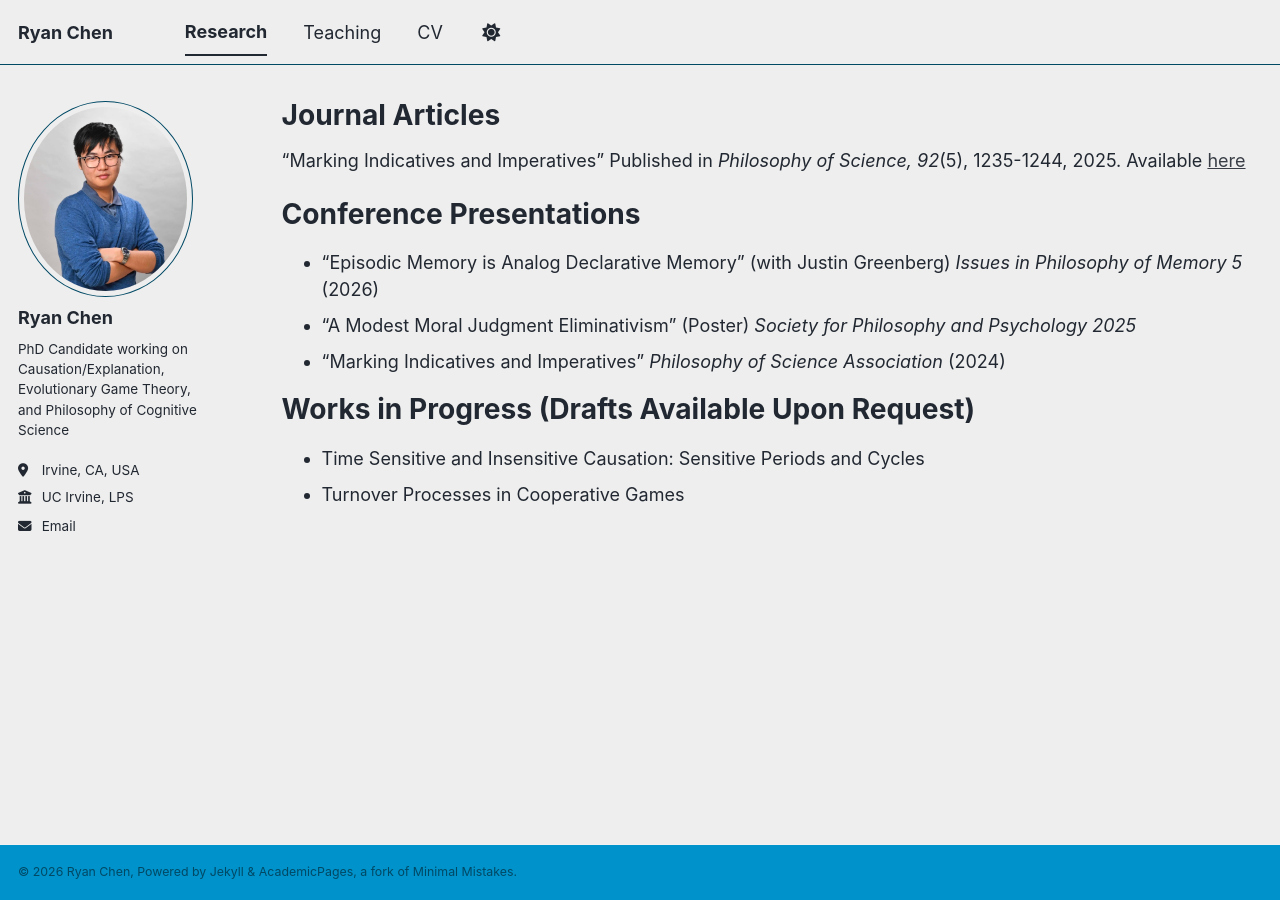
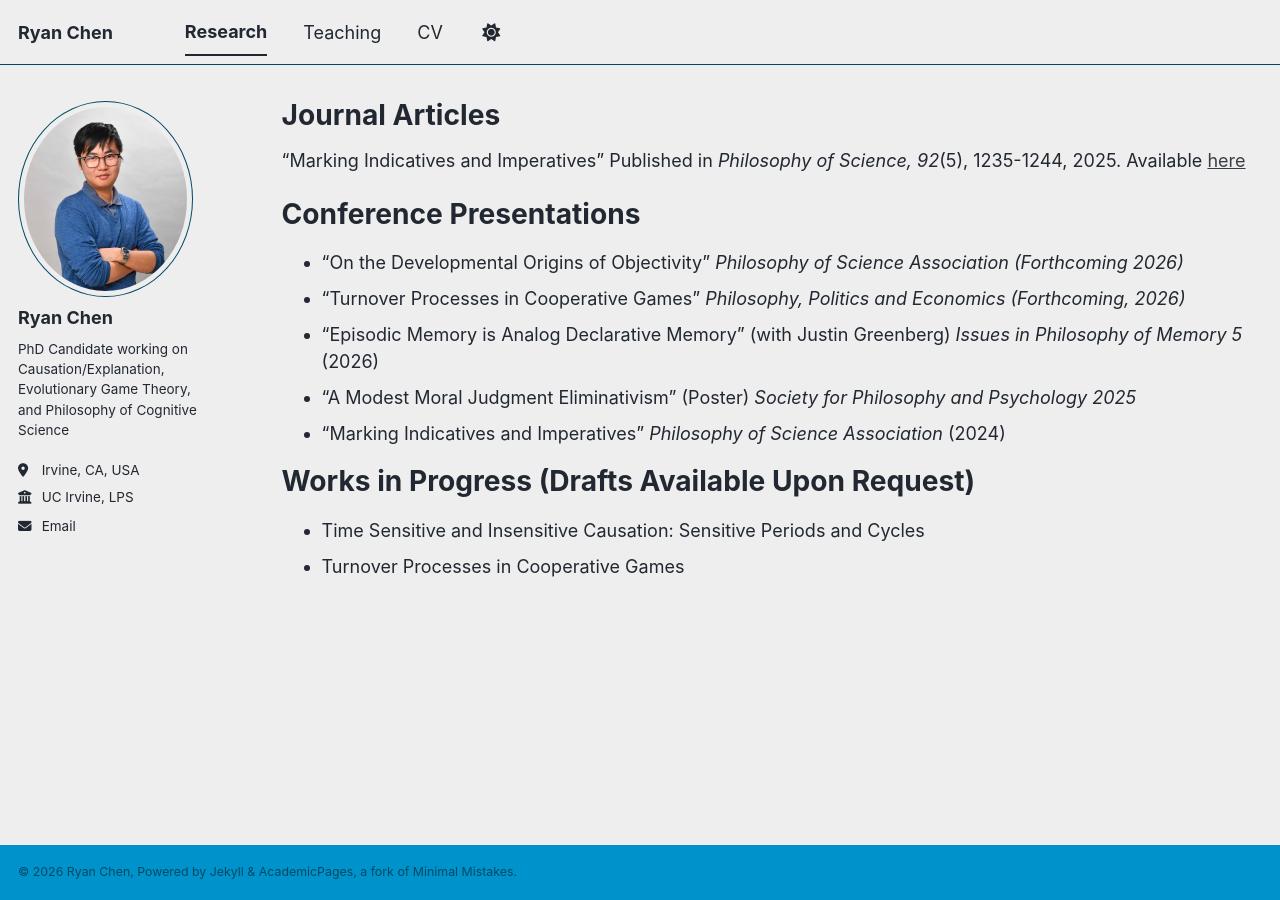
Before and after one commit to RyanChenPhil/RyanChenPhil.github.io, a Jekyll site: the page built from _pages/research.md, in a window 1280 px wide. Built offline with Jekyll 4.4.1, drawn with Linux system fonts in a browser that asks for light colours; a script bundle is joined from its source files by our own code; library files that are not in the unit come from our copies.

Commit message:
Update research.md

```diff
--- a/_pages/research.md
+++ b/_pages/research.md
@@ -8,6 +8,8 @@ author_profile: true
 "Marking Indicatives and Imperatives" Published in *Philosophy of Science, 92*(5), 1235-1244, 2025. Available [here](https://doi.org/10.1017/psa.2025.10139)
 
 # Conference Presentations
+- "On the Developmental Origins of Objectivity" *Philosophy of Science Association (Forthcoming 2026)*
+- "Turnover Processes in Cooperative Games" *Philosophy, Politics and Economics (Forthcoming, 2026)*
 - "Episodic Memory is Analog Declarative Memory" (with Justin Greenberg) *Issues in Philosophy of Memory 5* (2026)
 - "A Modest Moral Judgment Eliminativism" (Poster) *Society for Philosophy and Psychology 2025*
 - "Marking Indicatives and Imperatives" *Philosophy of Science Association* (2024)
```
